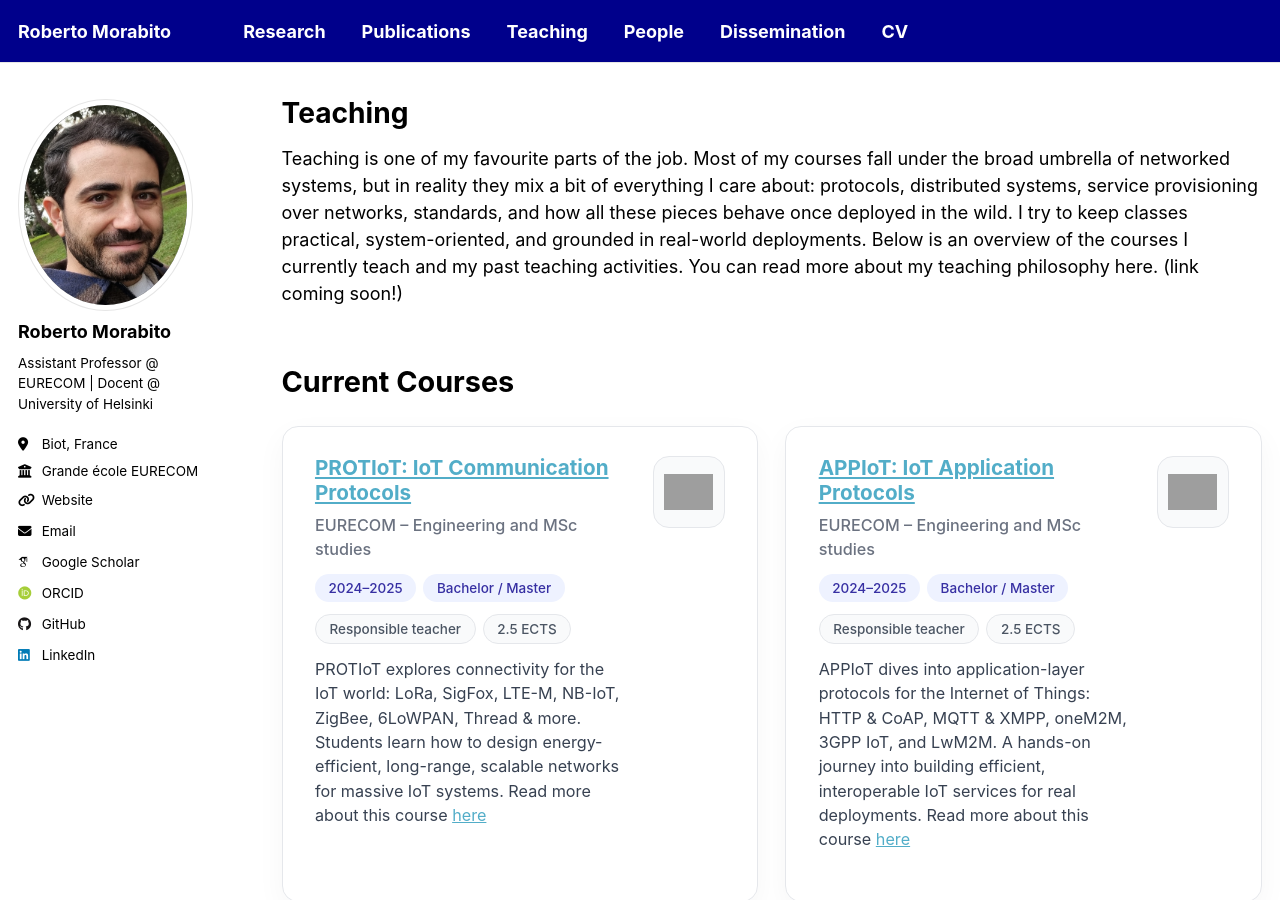
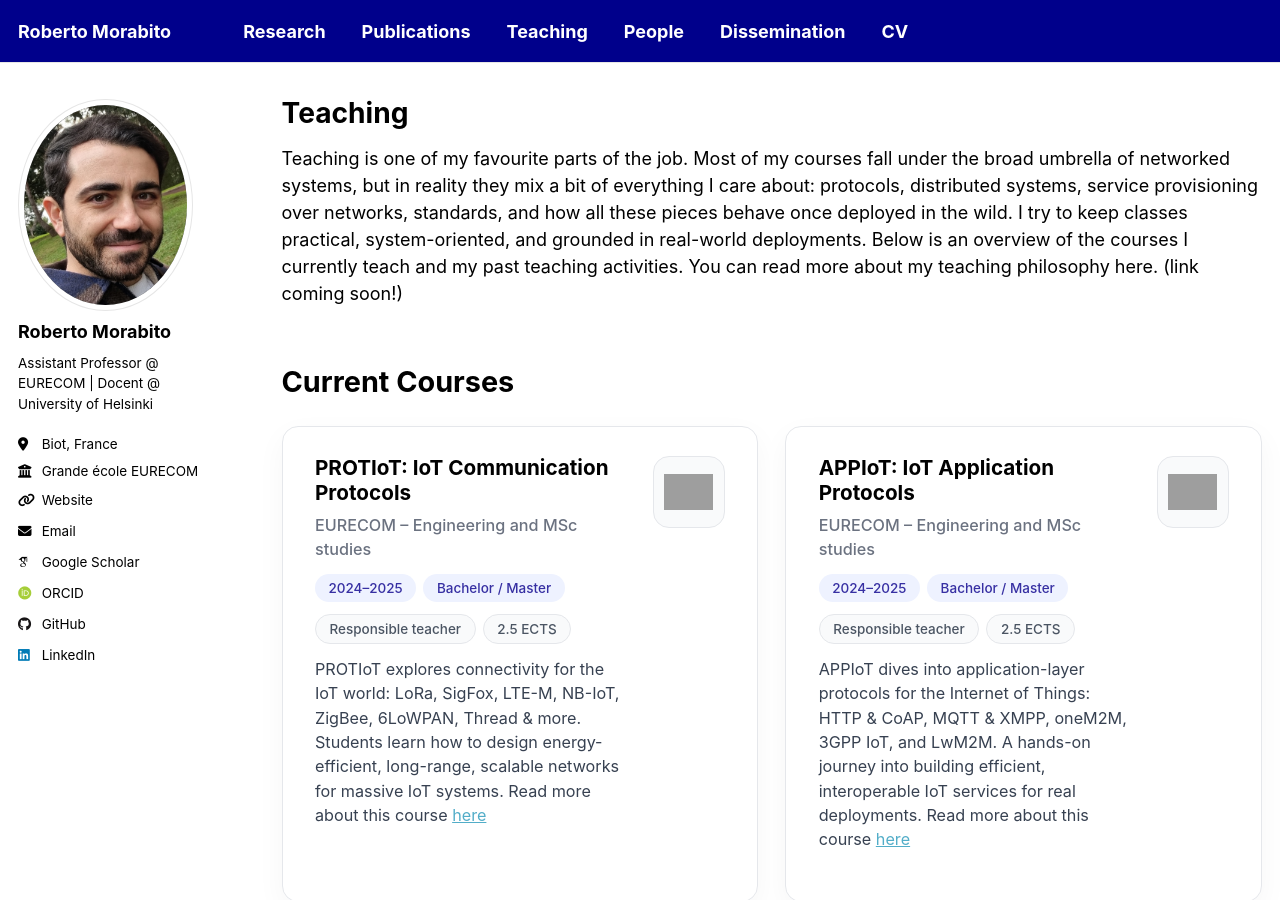
Before and after one commit to robertmora/robertmora.github.io, a Jekyll site: the page built from _pages/teaching.html, in a window 1280 px wide and 900 px high. Built offline with Jekyll 4.4.1, drawn with Linux system fonts in a browser that asks for light colours; some web fonts are replaced; a script that is not in the unit is left out; grey boxes are pictures that could not be loaded.

Commit message:
Update teaching.html

```diff
--- a/_pages/teaching.html
+++ b/_pages/teaching.html
@@ -142,7 +142,7 @@ I try to keep classes practical, system-oriented, and grounded in real-world dep
         <!-- PROTIoT -->
         <article class="course-card">
           <div class="course-main">
-            <h3 class="course-title"><a href="https://www.eurecom.fr/en/course/protiot-2025spring" target="_blank">PROTIoT: IoT Communication Protocols</a></h3>
+            <h3 class="course-title">PROTIoT: IoT Communication Protocols</h3>
             <div class="course-institution">EURECOM – Engineering and MSc studies</div>
 
             <div class="course-tags">
@@ -168,7 +168,7 @@ I try to keep classes practical, system-oriented, and grounded in real-world dep
         <!-- APPIoT -->
         <article class="course-card">
           <div class="course-main">
-            <h3 class="course-title"><a href="https://www.eurecom.fr/en/course/appiot-2025spring" target="_blank">APPIoT: IoT Application Protocols</a></h3>
+            <h3 class="course-title">APPIoT: IoT Application Protocols</h3>
             <div class="course-institution">EURECOM – Engineering and MSc studies</div>
 
             <div class="course-tags">
@@ -201,7 +201,7 @@ I try to keep classes practical, system-oriented, and grounded in real-world dep
         <!-- Networked Systems and Services -->
         <article class="course-card">
           <div class="course-main">
-            <h3 class="course-title"><a href="https://studies.helsinki.fi/courses/course-implementation/hy-opt-cur-2223-4f07fae1-a64d-49d8-89de-8e69bcd8b6a1/CSM13101" target="_blank">CSM13101 Networked Systems and Services</a></h3>
+            <h3 class="course-title">CSM13101 Networked Systems and Services</h3>
             <div class="course-institution">University of Helsinki – MSc Computer Science</div>
 
             <div class="course-tags">
@@ -226,7 +226,7 @@ I try to keep classes practical, system-oriented, and grounded in real-world dep
               <!-- Networked AI Systems -->
         <article class="course-card">
           <div class="course-main">
-            <h3 class="course-title"><a href="https://studies.helsinki.fi/courses/course-implementation/hy-opt-cur-2324-49bd55cf-4263-4c90-8247-3b84fb7ea3c8" target="_blank">CSM13110 Networked AI Systems</a></h3>
+            <h3 class="course-title">CSM13110 Networked AI Systems</h3>
             <div class="course-institution">University of Helsinki – MSc Computer Science</div>
 
             <div class="course-tags">
```
